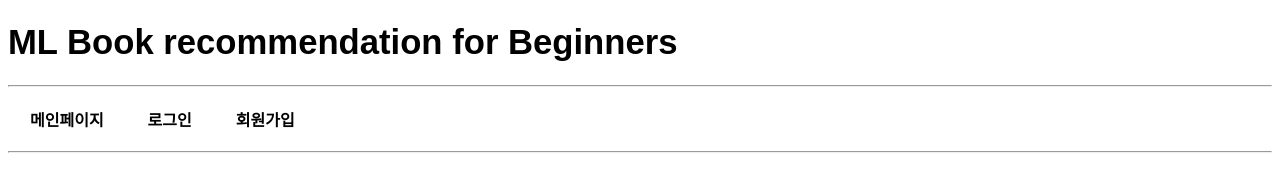
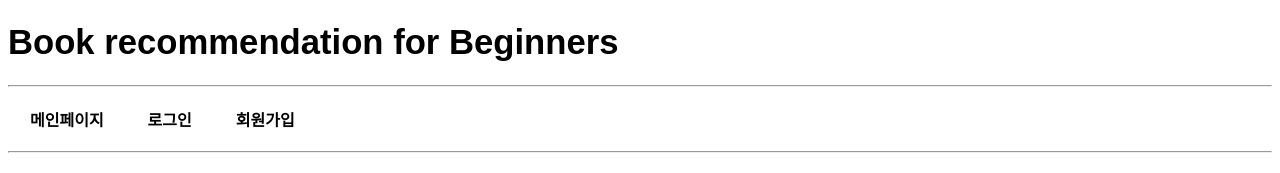
Before and after one commit to 2021125040/HomeworkRepository, a plain HTML site: page LAB4/index.html in a window 1280 px wide. Shown: the top 173 px of the page. Drawn offline with Linux system fonts and the light colour scheme.

Commit message:
[fix] title

```diff
--- a/LAB4/index.html
+++ b/LAB4/index.html
@@ -7,7 +7,7 @@
         <link rel="stylesheet" type="text/css" href="main.css">
     </head>
     <body>
-        <h1>ML Book recommendation for Beginners </h1>
+        <h1>Book recommendation for Beginners </h1>
         <hr>
         <!--네비게이션-->
         <div class="flex-container">
```
Also changed, not shown: LAB4/login.html (+1 -1 lines), LAB4/signup.html (+1 -1 lines).
